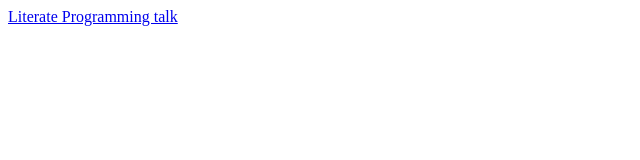
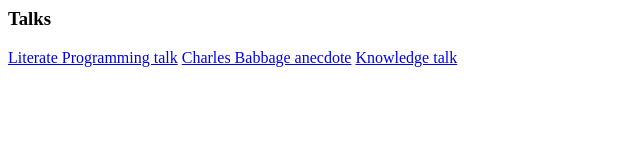
Before and after one commit to markikollasch/markikollasch.github.io, a plain HTML site: page index.html in a window 1280 px wide. Shown: the whole page, without its empty margins (0-640 px from the left). Drawn offline with Linux system fonts and the light colour scheme.

Commit message:
Update index.

```diff
--- a/index.html
+++ b/index.html
@@ -3,6 +3,9 @@
     <title>TODO: make this better</title>
   </head>
   <body>
+    <h3>Talks</h3>
     <a href="/talks/literate-programming.html">Literate Programming talk</a>
+    <a href="/talks/babbage.html">Charles Babbage anecdote</a>
+    <a href="/talks/knowledge.html">Knowledge talk</a>
   </body>
 </html>
```
